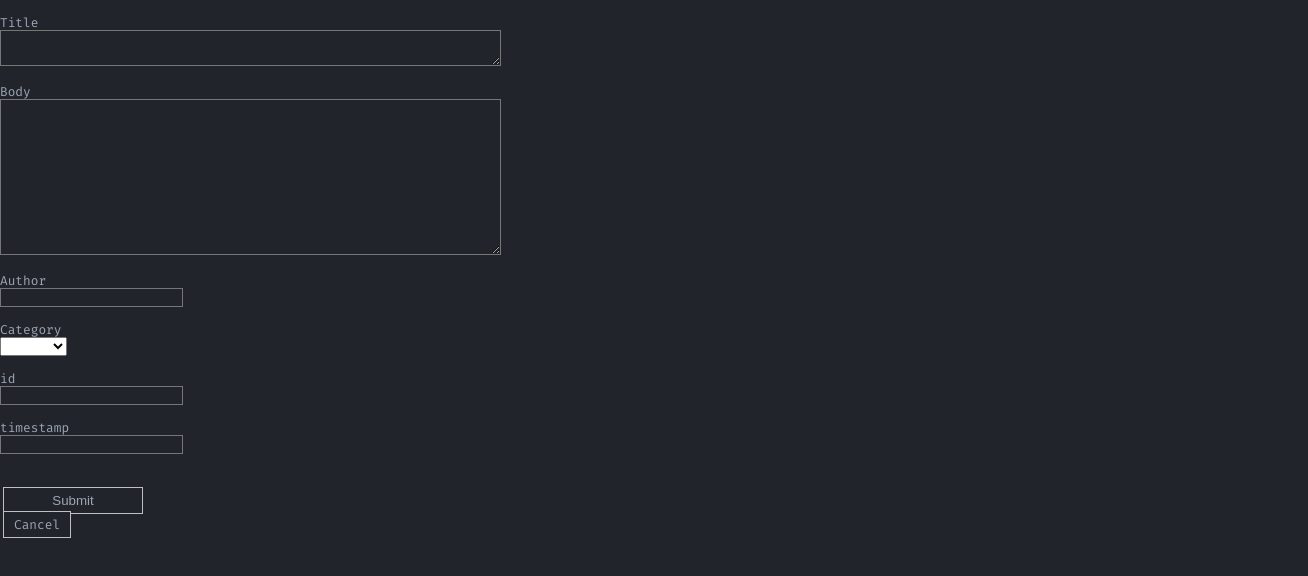
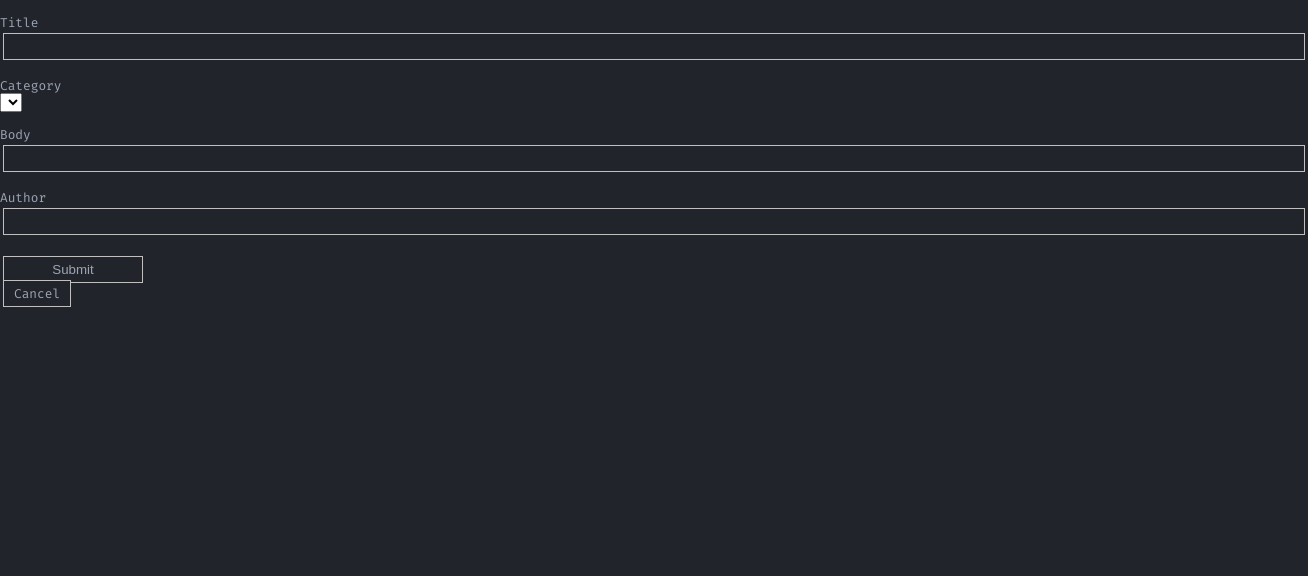
Before and after one commit to xiaoju/react_nd-02b, a React (Create React App) app: page /newpost in a window 1280 px wide. Shown: the top 576 px of the page, 1308 px wide, since content can reach past the window. Built offline with nearby package versions, Linux system fonts and the light colour scheme.

Commit message:
refactor: build postForm same way as commentForm, fixing some bugs

```diff
--- a/src/components/App.js
+++ b/src/components/App.js
@@ -1,7 +1,7 @@
 import React, { Component } from 'react'
 import { Switch, Route } from 'react-router-dom'
 import '../css/App.css'
-import NewpostPage from './NewpostPage'
+import PostForm from './PostForm'
 import MainPage from './MainPage'
 
 class App extends Component {
@@ -9,7 +9,7 @@ class App extends Component {
     return (
       <div className='app' >
         <Switch>
-          <Route exact path='/newpost' component={NewpostPage} />
+          <Route exact path='/newpost' component={PostForm} />
           <Route path='/:category?/:id?' component={MainPage} />
         </Switch>
       </div>
--- a/src/components/NewCommentForm.js
+++ b/src/components/NewCommentForm.js
@@ -127,7 +127,11 @@ export default withRouter(
   connect(mapStateToProps, mapDispatchToProps)(
     reduxForm({
       validate,
-      form: 'newComment'
+      form: 'newComment',
+      // initialValues: {
+      //   author: 'xiaoju',
+      //   body: 'This is my comment.',
+      // }
     }
     )(NewCommentForm)
   )
--- a/src/components/NewpostForm.js
+++ b/src/components/NewpostForm.js
@@ -1,17 +1,17 @@
 import React from 'react'
 import { Field, reduxForm } from 'redux-form'
-// https://redux-form.com
 
 let NewpostForm = props => {
   const { handleSubmit } = props
   return (
+    <div className='newPostForm'>
       <form
         onSubmit={ handleSubmit }>
         <br />
         <div>
           <label htmlFor="title" className='formLabel' >Title</label>
           <br />
-        <Field name="title" component="textarea" rows="2" cols="60"type="text" className='formField'/>
+          <Field name="title" component="textarea" rows="2" cols="60" type="text" className='formField'/>
         </div>
         <br />
         <div>
@@ -29,14 +29,10 @@ let NewpostForm = props => {
         <div>
           <label htmlFor="category" className='formLabel'>Category</label>
           <br />
-        {/* TODO connect this form to state to get correct categories and ids
-          give a non-empty category as pre-filled field,
-          category list shouldn't require an update to show udpated list*/}
           <Field name="category" component="select" className='formLabel'>
-          <option />
-          <option value='react'>React</option>
-          <option value='redux'>Redux</option>
-          <option value='udacity'>Udacity</option>
+            {props.allCats.map((thisCategory)=>(
+              <option value={thisCategory}>{thisCategory}</option>
+            ))}
           </Field>
         </div>
         <br />
@@ -55,11 +51,15 @@ let NewpostForm = props => {
         <br />
         <button type="submit" className='button'>Submit</button>
       </form>
+    </div>
   )
 }
 
 NewpostForm = reduxForm({
-  form: 'newPost'
+  form: 'newPost',
+  // initialValues: {
+  //   category: props.selectedCat,
+  // },
 })(NewpostForm)
 
 export default NewpostForm
--- a/src/components/NewpostPage.js
+++ b/src/components/NewpostPage.js
@@ -17,7 +17,10 @@ class NewpostPage extends Component {
   render() {
     return (
       <div>
-        <NewpostForm onSubmit={this.submit} />
+        <NewpostForm
+          onSubmit={this.submit}
+          allCats={this.props.allCats}
+        />
 
         {this.props.selectedCategory ?
           <Link
@@ -40,7 +43,9 @@ class NewpostPage extends Component {
 
 function mapStateToProps(state) {
   return {
-    selectedCategory: state.categories.selected
+    selectedCategory: state.categories.selected,
+    allCats: state.categories.allPaths,
+    selectedCat: state.categories.selected,
   }
 }
 
--- /dev/null
+++ b/src/components/PostForm.js
@@ -0,0 +1,153 @@
+import React, { Component } from 'react'
+import { Field, reduxForm } from 'redux-form'
+import { postPost } from '../actions/index'
+import { connect } from 'react-redux'
+import { bindActionCreators } from 'redux'
+import {
+  withRouter,
+  Link,
+} from 'react-router-dom'
+
+class PostForm extends Component {
+
+  constructor(props) {
+    super(props)
+    // this.postPost = this.postPost.bind(this)
+  }
+
+  renderCategoryField(field) {
+    return (
+      <div>
+        <label>{field.label}</label>
+        <br />
+        <select value={field.myInitialValue}>
+          {field.allCats.map((thisCategory)=>(
+            <option value={thisCategory}>{thisCategory}</option>
+          ))}
+        </select>
+        <br /><br />
+      </div>
+
+    )
+  }
+
+  renderField(field) {
+    return (
+      <div>
+        <label>{field.label}</label>
+        <input
+          className={`formField button w100 ${field.meta.touched && field.meta.error ? 'redBorder' : ''}`}
+          type={field.type}
+          {...field.input}
+        />
+        <div className='errorMessage'>
+          {field.meta.touched ? field.meta.error : ''}
+        </div>
+        <br />
+      </div>
+    )
+  }
+
+  onSubmit = (values) => {
+    this.props.postPost(values)
+    this.props.history.push(`/${values.category}/${values.id}`)
+    // BUG post doesn't appear in the list after it got created
+  }
+
+  render(){
+    const { handleSubmit } = this.props
+
+    return (
+      <div className='newPostForm'>
+        <br />
+        <form onSubmit={handleSubmit(this.onSubmit.bind(this))}>
+
+              <Field
+                label='Title'
+                name='title'
+                type= 'text'
+                component={this.renderField}
+              />
+
+              <Field
+                label='Category'
+                name='category'
+                component={this.renderCategoryField}
+                allCats={this.props.allCats}
+                myInitialValue={this.props.selectedCategory}
+              />
+
+              <Field
+                label='Body'
+                name='body'
+                type= 'textarea'
+                component={this.renderField}
+              />
+
+              <Field
+                label='Author'
+                name='author'
+                type= 'text'
+                component={this.renderField}
+              />
+
+              <div className='postsToolbar'>
+                <button type="submit" className='button'>Submit</button>
+              </div>
+
+              {this.props.selectedCategory ?
+                <Link
+                  to={`/${this.props.selectedCategory}/`}
+                  className='button'
+                  >Cancel
+                </Link>
+              :
+                <Link
+                  to={`/`}
+                  className='button'
+                  >Cancel
+                </Link>
+              }
+
+        </form>
+    </div>
+    )
+  }
+
+}
+
+function validate(values){
+  const errors  = {}
+  if (!values.title) {errors.title='A title is required!'}
+  if (!values.author) {errors.author='Please choose a pseudo!'}
+  if (!values.body) {errors.body='Please type your post!'}
+  return errors
+}
+
+function mapStateToProps(state) {
+  return {
+    selectedCategory: state.categories.selected,
+    allCats: state.categories.allPaths,
+  }
+}
+
+function mapDispatchToProps(dispatch){
+  return bindActionCreators({
+     postPost: postPost
+   },
+  dispatch)
+}
+
+// TODO use state.categories.selected as initial value for category field
+export default withRouter(
+  connect(mapStateToProps, mapDispatchToProps)(
+    reduxForm({
+      validate,
+      form: 'newPostForm',
+      // initialValues: {
+      //   category: 'udacity',
+      // }
+    }
+  )(PostForm)
+  )
+)
--- a/src/css/App.css
+++ b/src/css/App.css
@@ -207,6 +207,10 @@ body {
   border-color: rgb(190, 80, 70);
 }
 
+.newPostForm {
+
+}
+
 /*color: rgb(190, 80, 70);    rouge bordeaux
 rgb(152, 195, 121)          vert des strings
 rgb(198, 120, 221);         violet des import
```
Lines whose indentation alone changed are shown as unchanged.
